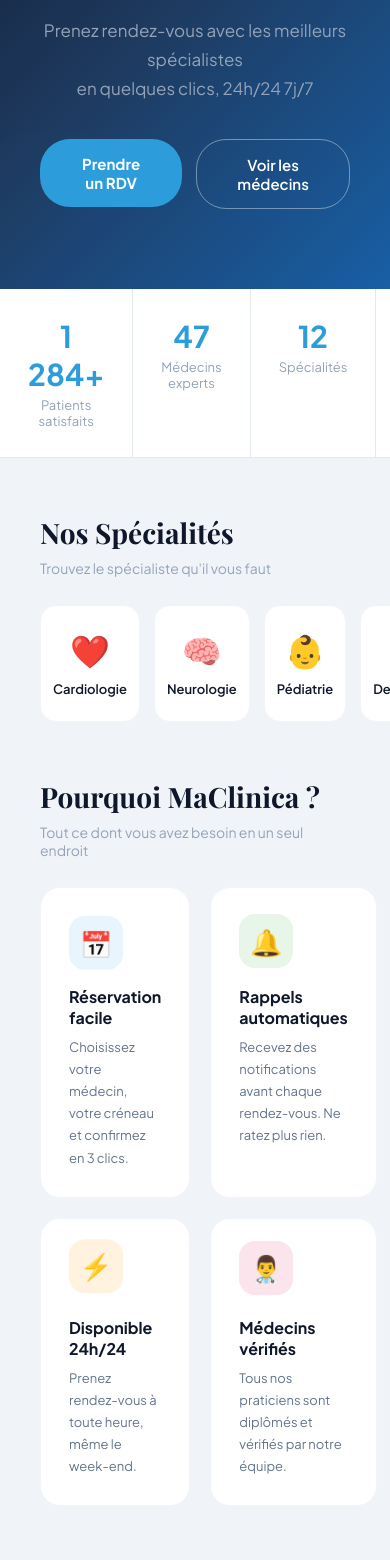
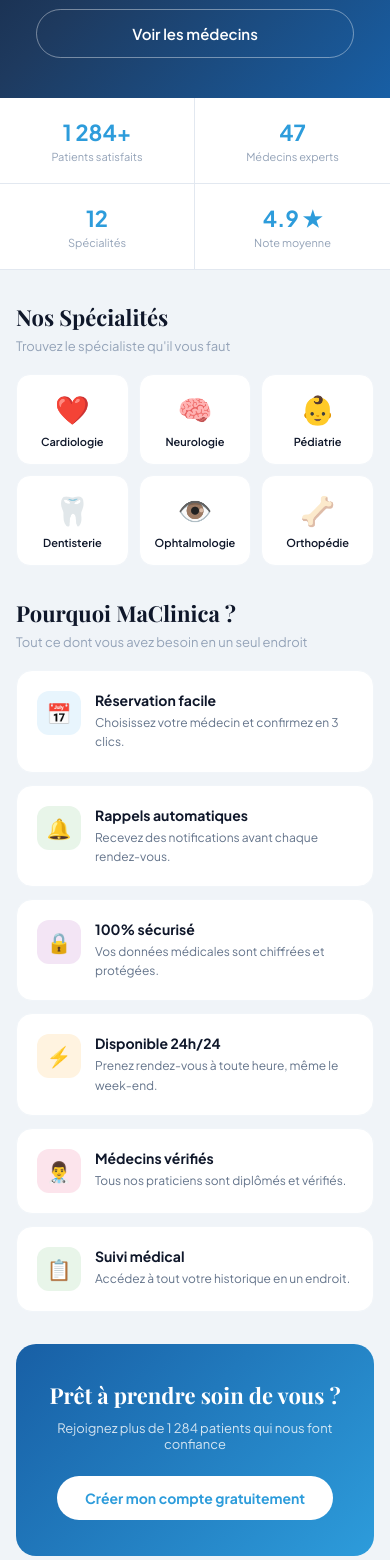
Before and after one commit to issaraaaah/MaClinica, a React (Create React App) app in the folder frontend/: page / in a window 390 px wide. Shown: the part 386-1946 px from the top of the page. Built offline with nearby package versions, Linux system fonts and the light colour scheme.

Commit message:
fix: home page fully responsive

```diff
--- a/frontend/src/pages/Home.jsx
+++ b/frontend/src/pages/Home.jsx
@@ -1,6 +1,6 @@
 import { motion } from 'framer-motion';
 import { Link } from 'react-router-dom';
-import { useEffect, useRef } from 'react';
+import { useState, useEffect } from 'react';
 
 const stats = [
   { num: '1 284+', label: 'Patients satisfaits' },
@@ -10,42 +10,12 @@
 ];
 
 const features = [
-  {
-    icon: '📅',
-    title: 'Réservation facile',
-    desc: 'Choisissez votre médecin, votre créneau et confirmez en 3 clics.',
-    color: '#E8F5FD',
-  },
-  {
-    icon: '🔔',
-    title: 'Rappels automatiques',
-    desc: 'Recevez des notifications avant chaque rendez-vous. Ne ratez plus rien.',
-    color: '#e8f5e9',
-  },
-  {
-    icon: '🔒',
-    title: '100% sécurisé',
-    desc: 'Vos données médicales sont chiffrées. Confidentialité garantie.',
-    color: '#f3e5f5',
-  },
-  {
-    icon: '⚡',
-    title: 'Disponible 24h/24',
-    desc: 'Prenez rendez-vous à toute heure, même le week-end.',
-    color: '#fff3e0',
-  },
-  {
-    icon: '👨‍⚕️',
-    title: 'Médecins vérifiés',
-    desc: 'Tous nos praticiens sont diplômés et vérifiés par notre équipe.',
-    color: '#fce4ec',
-  },
-  {
-    icon: '📋',
-    title: 'Suivi médical',
-    desc: 'Accédez à tout votre historique de rendez-vous en un endroit.',
-    color: '#e8f5e9',
-  },
+  { icon: '📅', title: 'Réservation facile', desc: 'Choisissez votre médecin et confirmez en 3 clics.', color: '#E8F5FD' },
+  { icon: '🔔', title: 'Rappels automatiques', desc: 'Recevez des notifications avant chaque rendez-vous.', color: '#e8f5e9' },
+  { icon: '🔒', title: '100% sécurisé', desc: 'Vos données médicales sont chiffrées et protégées.', color: '#f3e5f5' },
+  { icon: '⚡', title: 'Disponible 24h/24', desc: 'Prenez rendez-vous à toute heure, même le week-end.', color: '#fff3e0' },
+  { icon: '👨‍⚕️', title: 'Médecins vérifiés', desc: 'Tous nos praticiens sont diplômés et vérifiés.', color: '#fce4ec' },
+  { icon: '📋', title: 'Suivi médical', desc: 'Accédez à tout votre historique en un endroit.', color: '#e8f5e9' },
 ];
 
 const specialties = [
@@ -58,30 +28,24 @@
 ];
 
 const Home = () => {
+  const [isMobile, setIsMobile] = useState(window.innerWidth <= 768);
+
+  useEffect(() => {
+    const handleResize = () => setIsMobile(window.innerWidth <= 768);
+    window.addEventListener('resize', handleResize);
+    return () => window.removeEventListener('resize', handleResize);
+  }, []);
+
   return (
-    <div>
+    <div style={{ width: '100%', overflowX: 'hidden' }}>
+
       {/* HERO */}
       <div style={{
         background: 'linear-gradient(135deg, #0f172a 0%, #1e3a5f 50%, #185fa5 100%)',
-        padding: '90px 40px 80px',
+        padding: isMobile ? '50px 20px 40px' : '90px 40px 80px',
         textAlign: 'center',
-        position: 'relative',
-        overflow: 'hidden',
+        width: '100%',
       }}>
-        {/* Cercles décoratifs */}
-        {[
-          { top: '-80px', right: '-80px', size: '300px', opacity: 0.12 },
-          { bottom: '-60px', left: '-60px', size: '220px', opacity: 0.08 },
-          { top: '40px', left: '10%', size: '120px', opacity: 0.06 },
-        ].map((c, i) => (
-          <div key={i} style={{
-            position: 'absolute', ...c,
-            width: c.size, height: c.size,
-            borderRadius: '50%',
-            background: 'rgba(45,156,219,' + c.opacity + ')',
-          }} />
-        ))}
-
         <motion.div
           initial={{ opacity: 0, y: 30 }}
           animate={{ opacity: 1, y: 0 }}
@@ -92,62 +56,59 @@
             background: 'rgba(45,156,219,0.2)',
             color: '#7dd3fc',
             border: '1px solid rgba(45,156,219,0.3)',
-            padding: '6px 18px',
-            borderRadius: '20px',
-            fontSize: '12px',
-            fontWeight: 600,
-            letterSpacing: '0.06em',
-            marginBottom: '24px',
+            padding: '6px 16px', borderRadius: '20px',
+            fontSize: '12px', fontWeight: 600,
+            letterSpacing: '0.06em', marginBottom: '20px',
           }}>
             ✦ Plateforme médicale de confiance
           </div>
 
           <h1 style={{
             fontFamily: "'Playfair Display', serif",
-            fontSize: '52px',
-            fontWeight: 700,
-            color: '#fff',
-            lineHeight: 1.15,
-            marginBottom: '20px',
+            fontSize: isMobile ? '34px' : '52px',
+            fontWeight: 700, color: '#fff',
+            lineHeight: 1.2, marginBottom: '16px',
           }}>
             Votre santé,<br />
             notre <span style={{ color: '#7dd3fc' }}>priorité</span>
           </h1>
 
           <p style={{
-            fontSize: '17px',
-            color: '#94a3b8',
-            marginBottom: '36px',
+            fontSize: isMobile ? '14px' : '17px',
+            color: '#94a3b8', marginBottom: '32px',
             lineHeight: 1.7,
           }}>
-            Prenez rendez-vous avec les meilleurs spécialistes<br />
+            Prenez rendez-vous avec les meilleurs spécialistes
             en quelques clics, 24h/24 7j/7
           </p>
 
-          <div style={{ display: 'flex', gap: '14px', justifyContent: 'center' }}>
-            <Link to="/doctors">
+          <div style={{
+            display: 'flex', gap: '12px',
+            justifyContent: 'center',
+            flexDirection: isMobile ? 'column' : 'row',
+            padding: isMobile ? '0 16px' : '0',
+          }}>
+            <Link to="/doctors" style={{ width: isMobile ? '100%' : 'auto' }}>
               <motion.button
-                whileHover={{ scale: 1.05, background: '#1a7ab5' }}
                 whileTap={{ scale: 0.97 }}
                 style={{
                   background: 'var(--blue)', color: '#fff',
-                  border: 'none', padding: '15px 36px',
-                  borderRadius: '30px', fontSize: '15px', fontWeight: 700,
-                  transition: 'background 0.2s',
+                  border: 'none', padding: '14px 32px',
+                  borderRadius: '30px', fontSize: '15px',
+                  fontWeight: 700, width: '100%',
                 }}
               >
                 Prendre un RDV
               </motion.button>
             </Link>
-            <Link to="/doctors">
+            <Link to="/doctors" style={{ width: isMobile ? '100%' : 'auto' }}>
               <motion.button
-                whileHover={{ scale: 1.05, background: 'rgba(255,255,255,0.12)' }}
                 whileTap={{ scale: 0.97 }}
                 style={{
                   background: 'transparent', color: '#fff',
                   border: '1.5px solid rgba(255,255,255,0.4)',
-                  padding: '15px 36px', borderRadius: '30px',
-                  fontSize: '15px', fontWeight: 600,
+                  padding: '14px 32px', borderRadius: '30px',
+                  fontSize: '15px', fontWeight: 600, width: '100%',
                 }}
               >
                 Voir les médecins
@@ -161,25 +122,27 @@
       <div style={{
         background: '#fff',
         display: 'grid',
-        gridTemplateColumns: 'repeat(4, 1fr)',
+        gridTemplateColumns: 'repeat(2, 1fr)',
         borderBottom: '1px solid #e2e8f0',
+        width: '100%',
       }}>
         {stats.map((s, i) => (
           <motion.div
             key={i}
             initial={{ opacity: 0, y: 20 }}
             animate={{ opacity: 1, y: 0 }}
-            transition={{ delay: i * 0.1 + 0.3 }}
+            transition={{ delay: i * 0.1 }}
             style={{
-              padding: '28px',
+              padding: '20px 12px',
               textAlign: 'center',
-              borderRight: i < 3 ? '1px solid #e2e8f0' : 'none',
+              borderRight: i % 2 === 0 ? '1px solid #e2e8f0' : 'none',
+              borderBottom: i < 2 ? '1px solid #e2e8f0' : 'none',
             }}
           >
-            <div style={{ fontSize: '30px', fontWeight: 700, color: 'var(--blue)' }}>
+            <div style={{ fontSize: '22px', fontWeight: 700, color: 'var(--blue)' }}>
               {s.num}
             </div>
-            <div style={{ fontSize: '13px', color: '#94a3b8', marginTop: '4px' }}>
+            <div style={{ fontSize: '11px', color: '#94a3b8', marginTop: '4px' }}>
               {s.label}
             </div>
           </motion.div>
@@ -187,49 +150,50 @@
       </div>
 
       {/* SPÉCIALITÉS */}
-      <div style={{ padding: '56px 40px 0' }}>
+      <div style={{ padding: isMobile ? '32px 16px 0' : '56px 40px 0', width: '100%' }}>
         <motion.div
           initial={{ opacity: 0, y: 20 }}
           whileInView={{ opacity: 1, y: 0 }}
           viewport={{ once: true }}
+          style={{ marginBottom: '20px' }}
         >
           <h2 style={{
             fontFamily: "'Playfair Display', serif",
-            fontSize: '28px', fontWeight: 700,
-            color: '#0f172a', marginBottom: '8px',
+            fontSize: isMobile ? '22px' : '28px',
+            fontWeight: 700, color: '#0f172a', marginBottom: '6px',
           }}>
             Nos Spécialités
           </h2>
-          <p style={{ color: '#94a3b8', fontSize: '14px', marginBottom: '28px' }}>
+          <p style={{ color: '#94a3b8', fontSize: '13px' }}>
             Trouvez le spécialiste qu'il vous faut
           </p>
         </motion.div>
+
+        {/* 2 lignes de 3 sur mobile */}
         <div style={{
           display: 'grid',
-          gridTemplateColumns: 'repeat(6, 1fr)',
-          gap: '14px',
+          gridTemplateColumns: 'repeat(3, 1fr)',
+          gap: '10px',
+          width: '100%',
         }}>
           {specialties.map((s, i) => (
             <motion.div
               key={i}
               initial={{ opacity: 0, scale: 0.9 }}
               whileInView={{ opacity: 1, scale: 1 }}
-              whileHover={{ y: -6, boxShadow: '0 12px 28px rgba(45,156,219,0.15)' }}
+              whileTap={{ scale: 0.95 }}
               viewport={{ once: true }}
               transition={{ delay: i * 0.07 }}
               onClick={() => window.location.href = '/doctors'}
               style={{
-                background: '#fff',
-                borderRadius: '16px',
-                padding: '24px 12px',
+                background: '#fff', borderRadius: '14px',
+                padding: '16px 8px',
                 textAlign: 'center',
-                border: '1px solid #f1f5f9',
-                cursor: 'pointer',
-                transition: 'all 0.3s',
+                border: '1px solid #f1f5f9', cursor: 'pointer',
               }}
             >
-              <div style={{ fontSize: '32px', marginBottom: '10px' }}>{s.icon}</div>
-              <div style={{ fontSize: '13px', fontWeight: 600, color: '#0f172a' }}>
+              <div style={{ fontSize: '28px', marginBottom: '8px' }}>{s.icon}</div>
+              <div style={{ fontSize: '11px', fontWeight: 600, color: '#0f172a' }}>
                 {s.name}
               </div>
             </motion.div>
@@ -238,101 +202,103 @@
       </div>
 
       {/* FONCTIONNALITÉS */}
-      <div style={{ padding: '56px 40px 0' }}>
+      <div style={{ padding: isMobile ? '32px 16px 0' : '56px 40px 0', width: '100%' }}>
         <motion.div
           initial={{ opacity: 0, y: 20 }}
           whileInView={{ opacity: 1, y: 0 }}
           viewport={{ once: true }}
+          style={{ marginBottom: '20px' }}
         >
           <h2 style={{
             fontFamily: "'Playfair Display', serif",
-            fontSize: '28px', fontWeight: 700,
-            color: '#0f172a', marginBottom: '8px',
+            fontSize: isMobile ? '22px' : '28px',
+            fontWeight: 700, color: '#0f172a', marginBottom: '6px',
           }}>
             Pourquoi MaClinica ?
           </h2>
-          <p style={{ color: '#94a3b8', fontSize: '14px', marginBottom: '28px' }}>
+          <p style={{ color: '#94a3b8', fontSize: '13px' }}>
             Tout ce dont vous avez besoin en un seul endroit
           </p>
         </motion.div>
+
+        {/* 1 colonne sur mobile */}
         <div style={{
           display: 'grid',
-          gridTemplateColumns: 'repeat(3, 1fr)',
-          gap: '20px',
+          gridTemplateColumns: isMobile ? '1fr' : 'repeat(3, 1fr)',
+          gap: '12px',
+          width: '100%',
         }}>
           {features.map((f, i) => (
             <motion.div
               key={i}
-              initial={{ opacity: 0, y: 30 }}
+              initial={{ opacity: 0, y: 20 }}
               whileInView={{ opacity: 1, y: 0 }}
-              whileHover={{ y: -6, borderColor: 'var(--blue)' }}
               viewport={{ once: true }}
-              transition={{ delay: i * 0.1 }}
+              transition={{ delay: i * 0.08 }}
               style={{
-                background: '#fff',
-                borderRadius: '20px',
-                padding: '28px',
-                border: '1px solid #f1f5f9',
-                transition: 'all 0.3s',
+                background: '#fff', borderRadius: '16px',
+                padding: '20px', border: '1px solid #f1f5f9',
+                display: 'flex', alignItems: 'flex-start', gap: '14px',
               }}
             >
-              <motion.div
-                animate={{ y: [0, -8, 0] }}
-                transition={{ duration: 3, repeat: Infinity, delay: i * 0.5 }}
-                style={{
-                  width: '54px', height: '54px',
-                  borderRadius: '16px',
-                  background: f.color,
-                  display: 'flex', alignItems: 'center',
-                  justifyContent: 'center',
-                  fontSize: '26px', marginBottom: '16px',
-                }}
-              >
+              <div style={{
+                width: '44px', height: '44px', borderRadius: '12px',
+                background: f.color, flexShrink: 0,
+                display: 'flex', alignItems: 'center',
+                justifyContent: 'center', fontSize: '20px',
+              }}>
                 {f.icon}
-              </motion.div>
-              <h3 style={{ fontSize: '16px', fontWeight: 700, color: '#0f172a', marginBottom: '8px' }}>
-                {f.title}
-              </h3>
-              <p style={{ fontSize: '13px', color: '#64748b', lineHeight: 1.7 }}>
-                {f.desc}
-              </p>
+              </div>
+              <div>
+                <h3 style={{ fontSize: '14px', fontWeight: 700, color: '#0f172a', marginBottom: '4px' }}>
+                  {f.title}
+                </h3>
+                <p style={{ fontSize: '12px', color: '#64748b', lineHeight: 1.6 }}>
+                  {f.desc}
+                </p>
+              </div>
             </motion.div>
           ))}
         </div>
       </div>
 
       {/* CTA */}
-      <div style={{ padding: '56px 40px 60px' }}>
+      <div style={{ padding: isMobile ? '32px 16px 48px' : '56px 40px 60px', width: '100%' }}>
         <motion.div
           initial={{ opacity: 0, scale: 0.97 }}
           whileInView={{ opacity: 1, scale: 1 }}
           viewport={{ once: true }}
           style={{
             background: 'linear-gradient(135deg, #185fa5, #2D9CDB)',
-            borderRadius: '24px',
-            padding: '60px 40px',
+            borderRadius: '20px',
+            padding: isMobile ? '36px 20px' : '60px 40px',
             textAlign: 'center',
+            width: '100%',
           }}
         >
           <h2 style={{
             fontFamily: "'Playfair Display', serif",
-            fontSize: '32px', fontWeight: 700,
-            color: '#fff', marginBottom: '12px',
+            fontSize: isMobile ? '22px' : '32px',
+            fontWeight: 700, color: '#fff', marginBottom: '10px',
           }}>
             Prêt à prendre soin de vous ?
           </h2>
-          <p style={{ fontSize: '15px', color: 'rgba(255,255,255,0.8)', marginBottom: '28px' }}>
+          <p style={{
+            fontSize: isMobile ? '13px' : '15px',
+            color: 'rgba(255,255,255,0.8)', marginBottom: '24px',
+          }}>
             Rejoignez plus de 1 284 patients qui nous font confiance
           </p>
           <Link to="/register">
             <motion.button
-              whileHover={{ scale: 1.05, background: '#fff', color: 'var(--blue)' }}
               whileTap={{ scale: 0.97 }}
               style={{
                 background: '#fff', color: 'var(--blue)',
-                border: 'none', padding: '16px 44px',
-                borderRadius: '30px', fontSize: '16px',
-                fontWeight: 700, transition: 'all 0.2s',
+                border: 'none',
+                padding: isMobile ? '13px 28px' : '16px 44px',
+                borderRadius: '30px',
+                fontSize: isMobile ? '14px' : '16px',
+                fontWeight: 700,
               }}
             >
               Créer mon compte gratuitement
@@ -340,6 +306,7 @@
           </Link>
         </motion.div>
       </div>
+
     </div>
   );
 };
```
